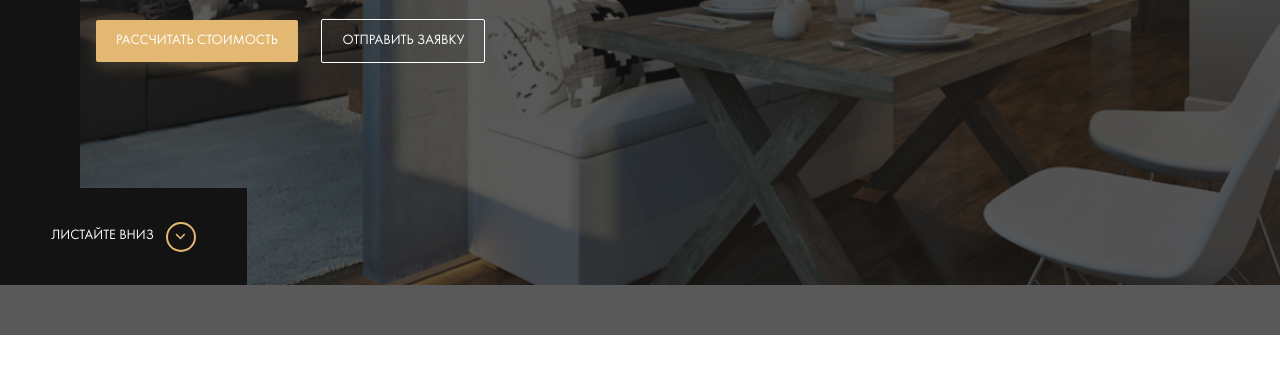
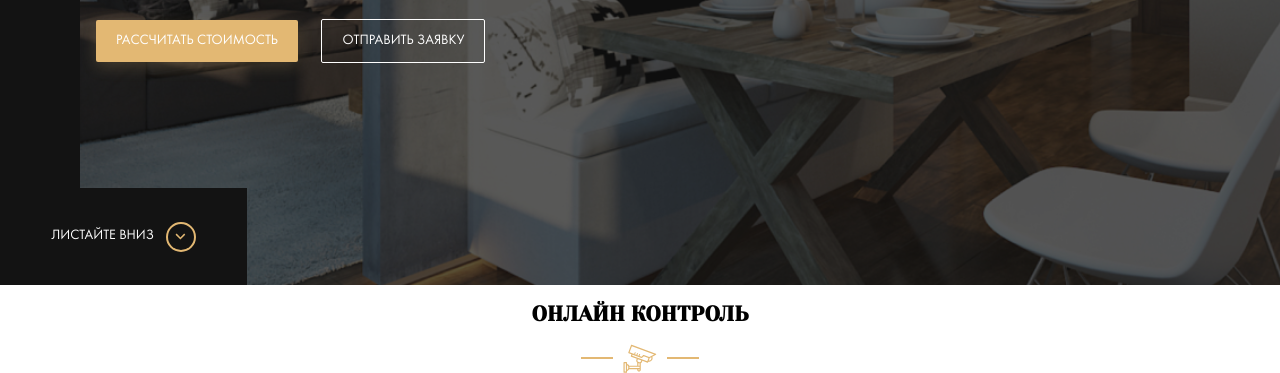
Before and after one commit to NurgalievMarsil/repair, a website: page index.html in a window 1280 px wide. Shown: the part 515-888 px from the top of the page. Before the commit the page ends 850 px from the top, so only its background shows below. Drawn offline with Linux system fonts and the light colour scheme; files whose address does not match are found by name.

Commit message:
feat: add control and move body settings in setting.sass

```diff
--- a/index.html
+++ b/index.html
@@ -46,6 +46,16 @@
       <a href="#" class="hero__scroll-down">листайте вниз</a>
     </section>
     <!-- /.hero -->
+    <section class="section control">
+      <div class="container">
+        <div class="section-title">
+          <h2 class="section-title__heading">Онлайн контроль</h2>
+          <div class="section-title__image">
+            <img src="img/Group.svg" alt="">
+          </div>
+        </div>
+      </div>
+    </section>
   </main>
 </body>
 </html>
--- /dev/null
+++ b/sass/_setting.sass
@@ -0,0 +1,20 @@
+*, *:before, *:after
+  box-sizing: border-box
+body
+  font-family: 'Futura Book', sans-serif
+  font-size: 14px
+.section
+  &-title
+    text-align: center
+    text-transform: uppercase
+    font-family: 'Yeseva One', sans-serif
+    &__image
+      display: flex
+      justify-content: center
+      align-items: center
+      &::after, &::before
+        content: ''
+        width: 32px
+        height: 2px
+        background-color: $primary
+        margin: 0 10px
--- a/sass/style.sass
+++ b/sass/style.sass
@@ -2,12 +2,8 @@
 @import 'fonts'
 @import 'variables'
 @import 'interface'
+@import 'setting'
 @import 'grid'
 @import 'templates/header'
 @import 'templates/hero'
-
-*, *:before, *:after
-  box-sizing: border-box
-body
-  font-family: 'Futura Book', sans-serif
-  font-size: 14px
+@import 'templates/control'
--- a/sass/templates/_hero.sass
+++ b/sass/templates/_hero.sass
@@ -12,6 +12,9 @@
   &::before
     content: ''
     position: absolute
+    top: 0
+    left: 0
+
     width: 100%
     height: 100%
     background-color: rgba($dark, 0.7)
```
Also changed, not shown: css/style.css, img/Group.svg (added), sass/templates/_control.sass (added).
